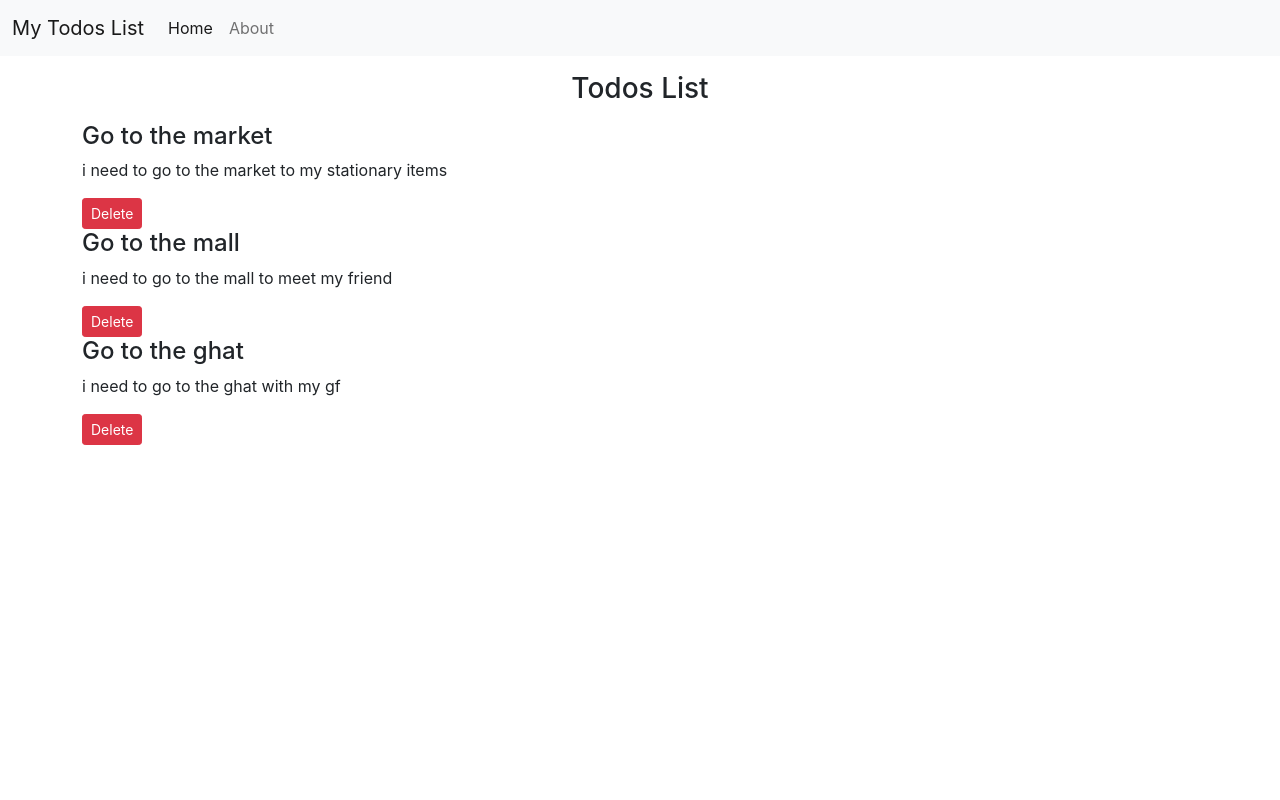
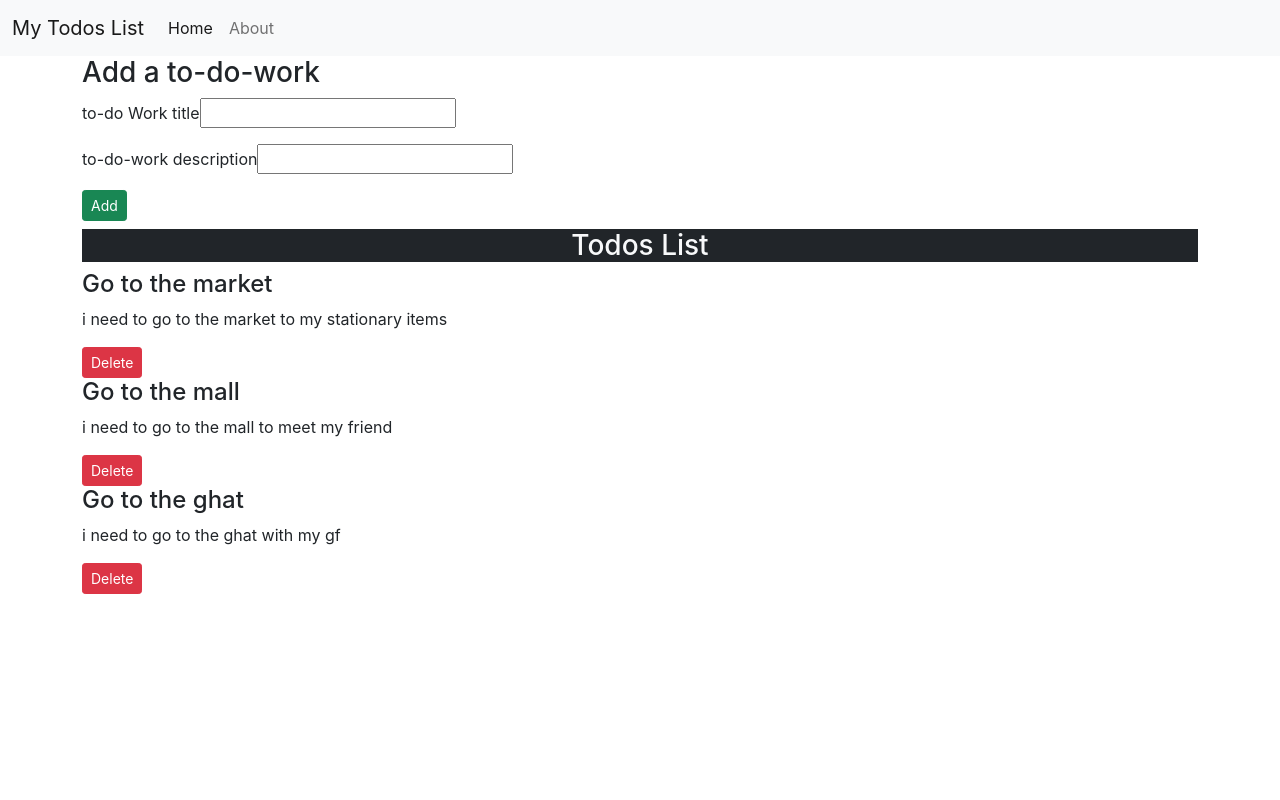
Before and after one commit to amitdeo5/todos, a React (Create React App) app: page / in a window 1280 px wide. Shown: the top 800 px of the page. Built offline with nearby package versions, Linux system fonts and the light colour scheme.

Commit message:
all components done

```diff
--- a/src/App.js
+++ b/src/App.js
@@ -3,6 +3,7 @@ import './App.css';
 import Header from "./MyComponents/Header";
 import {Todos} from "./MyComponents/Todos";
 import {Footer} from "./MyComponents/Footer";
+import {AddTodo} from "./MyComponents/AddTodo";
 import React, { useState } from 'react';
 
 
@@ -15,6 +16,20 @@ function App() {
     }));
 
   }
+
+  const addTodo = (title, desc)=>{
+    console.log("i'm adding this todo", title, desc)
+    let sno = todos[todos.length-1].sno + 1;
+
+    const myTodo = {
+      sno : sno,
+      title:title,
+      desc: desc,
+    }
+    setTodos([...todos, myTodo]);
+    console.log(myTodo);
+  }
+
 
   const [todos, setTodos] = useState([
   {
@@ -41,6 +56,7 @@ function App() {
   return (
     <>
     <Header tittle = "My Todo List" searchBar = {false} />
+    <AddTodo addTodo={addTodo} />
     <Todos todos={todos} onDelete={onDelete}/>
     <Footer/>
     </>
--- /dev/null
+++ b/src/MyComponents/AddTodo.js
@@ -0,0 +1,35 @@
+import React, { useState } from 'react';
+
+export const AddTodo = (props) => {
+     const [title, setTitle] = useState("");
+     const [desc, setDesc] = useState("");
+
+     const submit = (e)=> {
+      e.preventDefault();
+      if(!title || !desc){
+          alert("title or discription cannot be blank");
+      }
+      props.addTodo(title,desc);
+     }
+
+
+    return (
+        <div className= "container" my-3>
+        <h3>Add a to-do-work</h3>
+        <form onSubmit = {submit}>
+  <div className="mb-3">
+    <label htmlhtmlFor="exampleInputEmail1" className="Form-label">to-do Work title</label>
+    <input type="text" value= {title} onChange={(e)=>{setTitle(e.target.value)}} className="Form-control" id="exampleInputEmail1" aria-describedby="emailHelp"/>
+  </div>
+  <div className="mb-3">
+    <label htmlFor="exampleInputPassword1" className="Form-label">to-do-work description</label>
+    <input type="text" value= {desc} onChange={(e)=>{setDesc(e.target.value)}}  className="Form-control" id="desc"/>
+  </div>
+
+  <button type="submit" className="btn btn-sm btn-success">Add</button>
+  </form>
+
+</div>
+
+    )
+}
--- a/src/MyComponents/Footer.js
+++ b/src/MyComponents/Footer.js
@@ -3,8 +3,8 @@ import React from 'react'
 export const Footer = () => {
 
     let footerStyle = {
-      position: "absolute",
-      top: "100vh",
+      position: "relative",
+      top: "70vh",
       width:"100% ",
 
     }
--- a/src/MyComponents/Todoitem.js
+++ b/src/MyComponents/Todoitem.js
@@ -5,8 +5,9 @@ export const TodoItem = ({todo, onDelete}) => {
         <div>
             <h4>{todo.title}</h4>
             <p>{todo.desc}</p>
+
             <button className="btn btn-sm btn-danger" onClick={()=>{onDelete(todo)}}>Delete</button>
-
+            <br/>
 
         </div>
     )
--- a/src/MyComponents/Todos.js
+++ b/src/MyComponents/Todos.js
@@ -2,9 +2,13 @@ import React from 'react'
 import {TodoItem} from "./TodoItem";
 
 export const Todos = (props) => {
+    let myStyle = {
+        minhight:"70vh"
+
+    }
     return (
-        <div className= "container">
-        <h3 className="text-center my-3">Todos List</h3>
+        <div className= "container my-1 " style={myStyle}>
+        <h3 className="text-center my-2 bg-dark text-light">Todos List</h3>
         {props.todos.length===0? "huraay !! You have completed your all pending works !!" :
         props.todos.map((todo)=>{
            return <TodoItem todo={todo} key={todo.sno} onDelete={props.onDelete}/>
```
